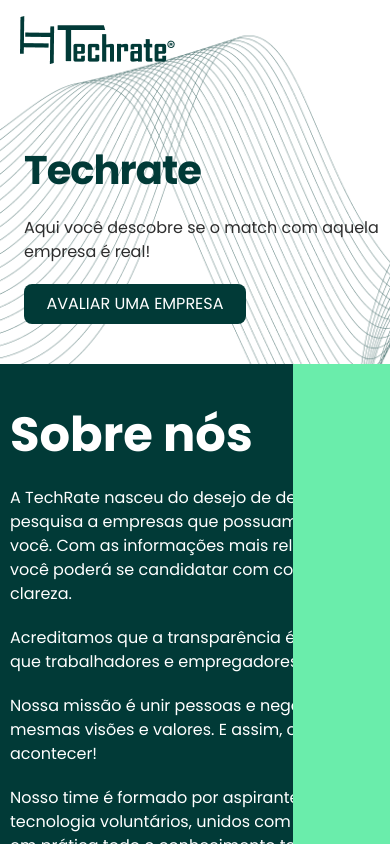
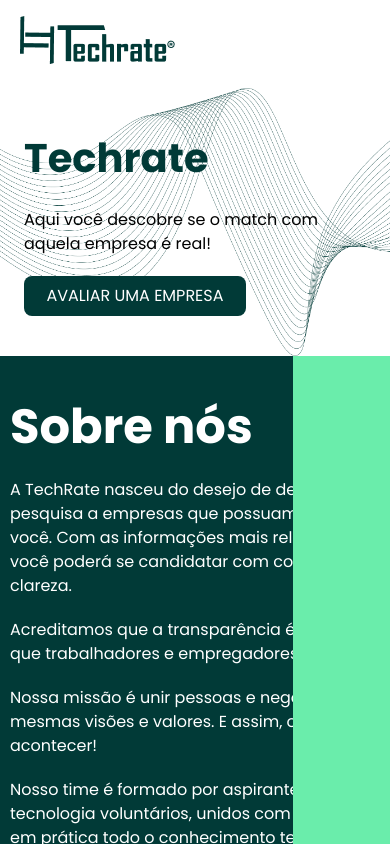
Before and after one commit to TechRate-Lab/TR-Frontend, a React (Vite) app: page / in a window 390 px wide. Shown: the top 844 px of the page. Built offline with nearby package versions, Linux system fonts and the light colour scheme.

Commit message:
style: ajustes no layout de mobile/tablet/desktop;

```diff
--- a/src/components/Buttons/AvaliarEmpresa.styled.ts
+++ b/src/components/Buttons/AvaliarEmpresa.styled.ts
@@ -1,37 +1,37 @@
 import styled from 'styled-components'
 
 export const AvaliarEmpresaButton = styled.button`
-
   all: unset;
+  width: 222px;
   border-radius: 8px;
   text-align: center;
   color: white;
-  width: 320px;
-  font-size: 24px;
+  font-size: 16px;
   line-height: 16px;
   font-weight: 500;
   background: #013a37;
   text-transform: uppercase;
-  padding: 24px 6px;
+  padding: 12px 0;
+  cursor: pointer;
 
-  @media screen and (max-width: ${(props) => props.theme.breakpoints.tablet}) {
+  @media screen and (min-width: ${(props) => props.theme.breakpoints.tablet}) {
     width: 276px;
     font-size: 20px;
     line-height: 20px;
     padding: 16px 0;
   }
 
-  @media screen and (max-width: ${(props) => props.theme.breakpoints.mobile}) {
+  @media screen and (min-width: ${(props) => props.theme.breakpoints.desktop}) {
     all: unset;
-    width: 222px;
     border-radius: 8px;
     text-align: center;
     color: white;
-    font-size: 16px;
+    width: 320px;
+    font-size: 24px;
     line-height: 16px;
     font-weight: 500;
     background: #013a37;
     text-transform: uppercase;
-    padding: 12px 0;
+    padding: 24px 6px;
   }
 `
--- a/src/pages/Home/Inicio/index.tsx
+++ b/src/pages/Home/Inicio/index.tsx
@@ -3,7 +3,7 @@
 import {
   Call,
   CallSubTitle,
-  CallTitle,
+  CallTitle, Hero,
   HeroImage,
   MainSection
 
@@ -17,6 +17,7 @@
   const theme = useContext(ThemeContext)
 
   return (
+    <Hero>
       <MainSection>
           <Flex>
             <Call>
@@ -41,6 +42,7 @@
               <HeroImage src={heroImage} />
           </Flex>
       </MainSection>
+    </Hero>
   )
 }
 
--- a/src/pages/Home/Inicio/style.ts
+++ b/src/pages/Home/Inicio/style.ts
@@ -5,46 +5,18 @@
   display: grid;
   place-items: center;
   justify-content: flex-start;
-  position: relative;
-  padding: 0 112px;
-  width: 100%;
-  height: 36.5vh;
+  height: 100%;
+  padding: 40px 24px;
 
-  &::after {
-    content: "";
-    position: absolute;
-    top: 0;
-    left: 0;
-    right: 0;
-    bottom: 0;
-    z-index: -1;
-    background-image: url(${background});
-    background-size: cover;
-    opacity: 0.4;
+  @media screen and (min-width: ${(props) => props.theme.breakpoints.tablet}) {
+    height: 100%;
+    padding: 40px 24px;
   }
 
-  @media screen and (max-width: ${(props) => props.theme.breakpoints.tablet}) {
-    height: 100%;
-    padding: 40px 24px;
-
-    &::after {
-      width: 1150px;
-      height: 380px;
-      transform: translate(-12%, -12%);
-      opacity: 0.5;
-    }
-  }
-
-  @media screen and (max-width: ${(props) => props.theme.breakpoints.mobile}) {
-    height: 100%;
-    padding: 40px 24px;
-
-    &::after {
-      width: 780px;
-      height: 350px;
-      transform: translate(-23%, -15%);
-      opacity: 0.7;
-    }
+  @media screen and (min-width:${(props) => props.theme.breakpoints.desktop}) {
+    padding: 0 112px;
+    width: 100%;
+    height: 36.5vh;
   }
 `
 
@@ -54,19 +26,17 @@
   justify-content: Center;
   gap: 20px;
 
-  @media screen and (max-width: ${props => props.theme.breakpoints.tablet}) {
+  @media screen and (min-width: ${props => props.theme.breakpoints.tablet}) {
     width: 386px;
   }
 `
 
 export const CallTitle = styled.span`
+  font-size: ${props => props.theme.typography.mobile.headline1.fontSize};
   color: ${(props) => props.theme.colors.secondary.normal};
-  font-size: ${(props) => props.theme.typography.desktop.headline1.fontSize};
-  line-height: ${(props) => props.theme.typography.desktop.headline1.height};
-  font-weight: ${(props) =>
-    props.theme.typography.desktop.headline1.fontWeight};
+  font-weight: ${(props) => props.theme.typography.mobile.headline1.fontWeight};
 
-  @media screen and (max-width: ${(props) => props.theme.breakpoints.tablet}) {
+  @media screen and (min-width: ${(props) => props.theme.breakpoints.tablet}) {
     font-size: 48px;
     font-style: normal;
     font-weight: 700;
@@ -75,44 +45,55 @@
     padding-top: 16px;
   }
 
-  @media screen and (max-width: ${(props) => props.theme.breakpoints.mobile}) {
-    font-size: ${props => props.theme.typography.mobile.headline1.fontSize};
+  @media screen and (min-width: ${(props) => props.theme.breakpoints.desktop}) {
+    font-size: ${(props) => props.theme.typography.desktop.headline1.fontSize};
+    line-height: ${(props) => props.theme.typography.desktop.headline1.height};
   }
 `
 
 export const CallSubTitle = styled.span`
-  width: 100%;
-  color: ${(props) => props.theme.colors.grey.darker};
-  font-size: ${(props) => props.theme.typography.desktop.subtitle1.fontSize};
-  line-height: ${(props) => props.theme.typography.desktop.subtitle1.height};
-  font-weight: ${(props) =>
-    props.theme.typography.desktop.subtitle1.fontWeight};
+  max-width: 384px;
+  font-weight: ${props => props.theme.typography.mobile.headline7.fontWeight};
+  font-size: ${props => props.theme.typography.mobile.headline7.fontSize};
+  line-height: ${props => props.theme.typography.mobile.headline7.lineHeight};
 
-  @media screen and (max-width: ${(props) => props.theme.breakpoints.tablet}) {
+
+  @media screen and (min-width: ${(props) => props.theme.breakpoints.tablet}) {
     width: 110%;
     font-weight: ${props => props.theme.typography.tablet.headline1.fontWeight};
     font-size: ${props => props.theme.typography.tablet.headline1.fontSize};
     line-height: ${props => props.theme.typography.tablet.headline1.lineHeight};
   }
 
-  @media screen and (max-width: ${(props) => props.theme.breakpoints.mobile}) {
+  @media screen and (min-width: ${(props) => props.theme.breakpoints.desktop}) {
     width: 100%;
-    font-weight: ${props => props.theme.typography.tablet.headline1.fontWeight};
-    font-size: ${props => props.theme.typography.tablet.headline1.fontSize};
-    line-height: ${props => props.theme.typography.tablet.headline1.lineHeight};
+    color: ${(props) => props.theme.colors.grey.darker};
+    font-size: ${(props) => props.theme.typography.desktop.subtitle1.fontSize};
+    line-height: ${(props) => props.theme.typography.desktop.subtitle1.height};
+    font-weight: ${(props) =>
+            props.theme.typography.desktop.subtitle1.fontWeight};
   }
 `
 
 export const HeroImage = styled.img`
-  width: 614px;
-  height: 400px;
+  display: none;
 
-  @media screen and (max-width: ${(props) => props.theme.breakpoints.tablet}) {
+  @media screen and (min-width: ${(props) => props.theme.breakpoints.tablet}) {
+    display: block;
     width: 400px;
     height: 238px;
   }
 
-  @media screen and (max-width: ${(props) => props.theme.breakpoints.mobile}) {
-    display: none;
+
+  @media screen and (min-width: ${(props) => props.theme.breakpoints.desktop}) {
+    width: 614px;
+    height: 400px;
   }
 `
+
+export const Hero = styled.div`
+  background-image: url(${background});
+  background-repeat: no-repeat;
+  background-size: cover;
+  background-color: white;
+`
--- a/src/themes/themes.ts
+++ b/src/themes/themes.ts
@@ -144,6 +144,11 @@
         height: '22px',
         spacing: '0px'
       },
+      headline7: {
+        fontWeight: 'regular',
+        fontSize: '16px',
+        lineHeight: '150%'
+      },
       subtitle1: {
         fontWeight: 'semiBold',
         fontSize: '14px',
```
Lines whose indentation alone changed are shown as unchanged.
